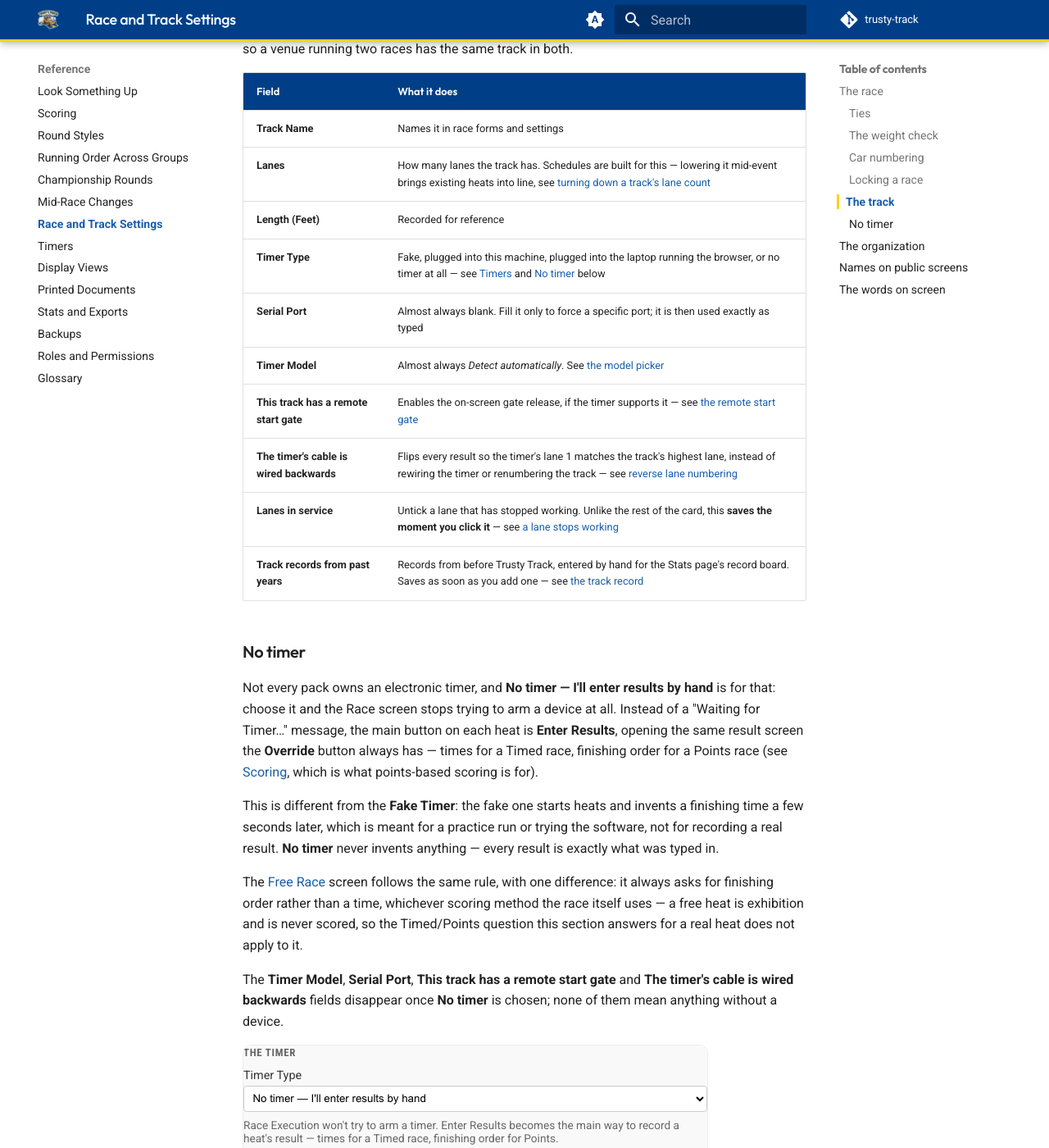
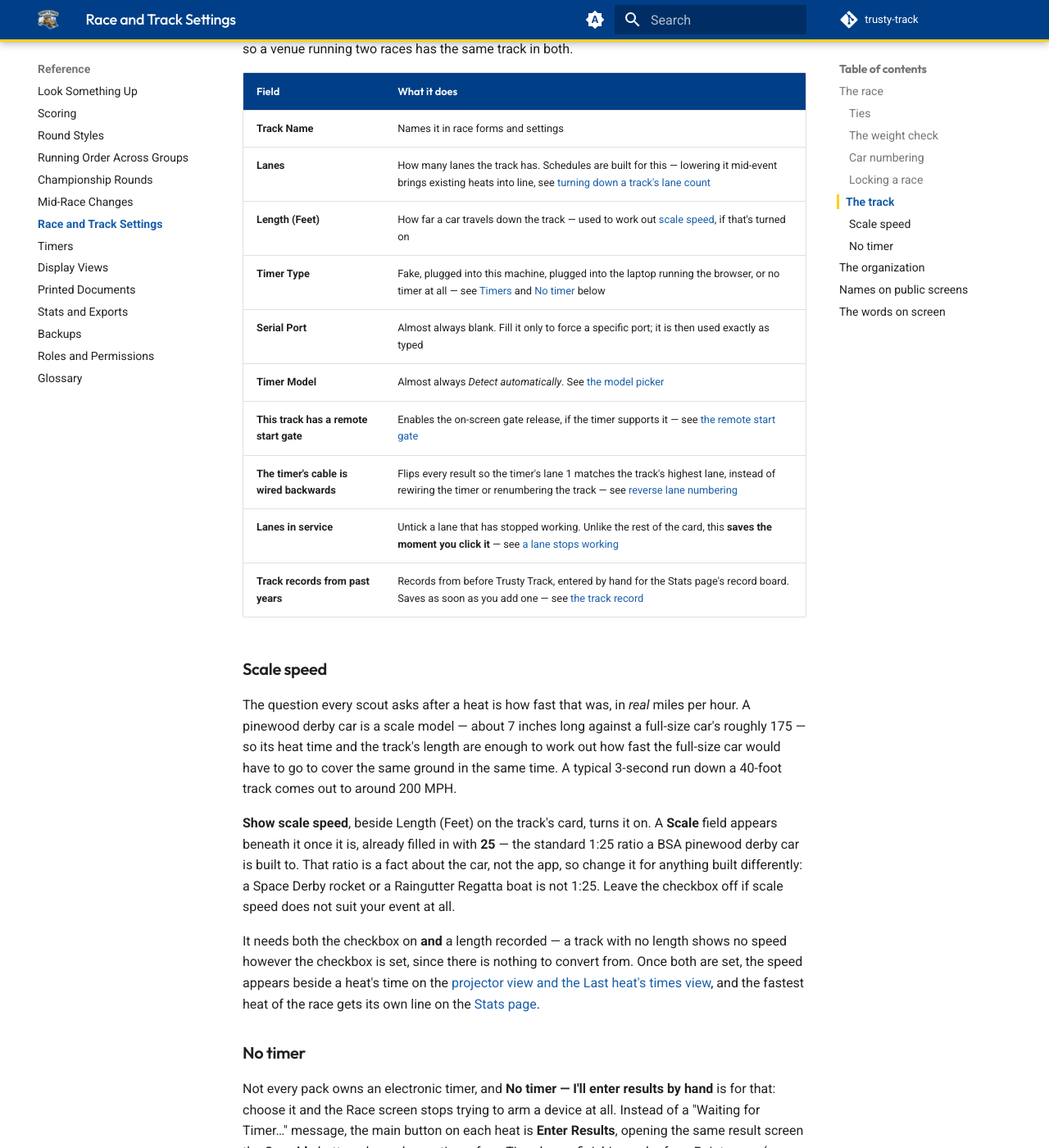
Before and after one commit to dknowles2/trusty-track, an MkDocs documentation site: the page built from docs/reference/race-settings.md, in a window 1280 px wide and 1400 px high, scrolled down 3585 px. Shown: the whole window at 82% size. Built offline with MkDocs 1.6.1 and Material for MkDocs 9.7.7, drawn with Linux system fonts in a browser that asks for light colours; comment, search, counter and statistics services are not loaded.

Commit message:
docs: document scale speed (#610, stage 5)
Adds a "Scale speed" subsection to race-settings.md — the reference
page's Length (Feet) row and stage 3's TrackCard controls (Show scale
speed, Scale) now point there instead of "Recorded for reference" —
and links out to it from displays.md, stats-and-exports.md,
observation-displays.md and getting-started.md wherever a screen now
shows an MPH figure. Extends the Top Moments captions on race-stats.md
and the projector-mode caption on observation-displays.md, both of
which now display a scale-speed readout the caption didn't mention.

Co-Authored-By: Claude Opus 5 <noreply@anthropic.com>

```diff
--- a/docs/reference/race-settings.md
+++ b/docs/reference/race-settings.md
@@ -117,7 +117,7 @@ both.
 | --- | --- |
 | **Track Name** | Names it in race forms and settings |
 | **Lanes** | How many lanes the track has. Schedules are built for this — lowering it mid-event brings existing heats into line, see [turning down a track's lane count](mid-race-changes.md#turning-down-a-tracks-lane-count) |
-| **Length (Feet)** | Recorded for reference |
+| **Length (Feet)** | How far a car travels down the track — used to work out [scale speed](#scale-speed), if that's turned on |
 | **Timer Type** | Fake, plugged into this machine, plugged into the laptop running the browser, or no timer at all — see [Timers](timers.md#the-four-timer-types) and [No timer](#no-timer) below |
 | **Serial Port** | Almost always blank. Fill it only to force a specific port; it is then used exactly as typed |
 | **Timer Model** | Almost always *Detect automatically*. See [the model picker](timers.md#the-timer-model-picker) |
@@ -125,6 +125,29 @@ both.
 | **The timer's cable is wired backwards** | Flips every result so the timer's lane 1 matches the track's highest lane, instead of rewiring the timer or renumbering the track — see [reverse lane numbering](timers.md#reverse-lane-numbering) |
 | **Lanes in service** | Untick a lane that has stopped working. Unlike the rest of the card, this **saves the moment you click it** — see [a lane stops working](mid-race-changes.md#a-lane-stops-working) |
 | **Track records from past years** | Records from before Trusty Track, entered by hand for the Stats page's record board. Saves as soon as you add one — see [the track record](stats-and-exports.md#the-track-record) |
+
+### Scale speed
+
+The question every scout asks after a heat is how fast that was, in *real*
+miles per hour. A pinewood derby car is a scale model — about 7 inches long
+against a full-size car's roughly 175 — so its heat time and the track's
+length are enough to work out how fast the full-size car would have to go to
+cover the same ground in the same time. A typical 3-second run down a
+40-foot track comes out to around 200 MPH.
+
+**Show scale speed**, beside Length (Feet) on the track's card, turns it on.
+A **Scale** field appears beneath it once it is, already filled in with
+**25** — the standard 1:25 ratio a BSA pinewood derby car is built to. That
+ratio is a fact about the car, not the app, so change it for anything built
+differently: a Space Derby rocket or a Raingutter Regatta boat is not 1:25.
+Leave the checkbox off if scale speed does not suit your event at all.
+
+It needs both the checkbox on **and** a length recorded — a track with no
+length shows no speed however the checkbox is set, since there is nothing to
+convert from. Once both are set, the speed appears beside a heat's time on
+the [projector view and the Last heat's times
+view](displays.md#the-six-views), and the fastest heat of the race gets its
+own line on the [Stats page](stats-and-exports.md#top-moments).
 
 ### No timer
 
```
Also changed, not shown: docs/getting-started.md (+1 -1 lines), docs/observation-displays.md (+3 -3 lines), docs/race-stats.md (+2 -2 lines), docs/reference/displays.md (+6 -0 lines), docs/reference/stats-and-exports.md (+4 -1 lines).
